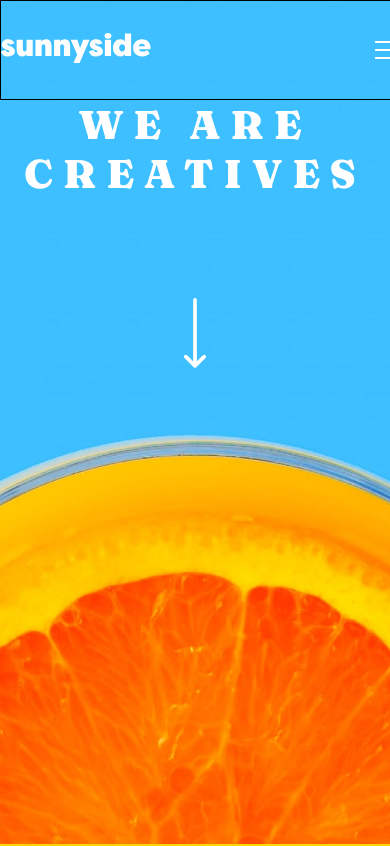
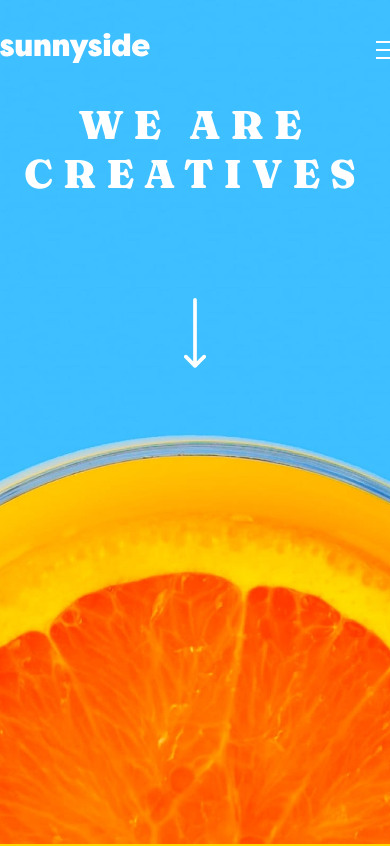
Before and after one commit to Olubiyi1/sunnySide, a plain HTML site: page index.html in a window 390 px wide. Shown: the top 846 px of the page. Drawn offline with Linux system fonts and the light colour scheme.

Commit message:
border error

```diff
--- a/index.css
+++ b/index.css
@@ -385,9 +385,7 @@ footer{
 
 
     header nav{
-        border: 1px solid;
         margin: 0px auto;
-        /* width: 650px; */
     }
 
     .content{
@@ -432,97 +430,3 @@ footer{
     }
 
 }
-
-
-
-    /* header nav .leftNav,#desktop,#eggdesktop{
-        display: none;
-    }
-
-    header nav{
-        border: 1px solid;
-        width: 500px;
-        margin: 0px auto;
-        justify-content: space-between;
-    }
-
-    header nav #logo{
-        margin-left: 0px;
-    }
-
-    header h1{
-        margin-top: 0px;
-    }
-   header #arrowhead{
-    margin-top: -100px;
-   }
-    .content{
-        display: block;
-    }
-
-    .content #text{
-        margin:30px;
-    }
-    .content h1{
-        text-align: center;
-        width: 100%;
-        margin-bottom: 30px;
-    }
-    #text p,button{
-        margin: 0px auto;
-        text-align: center;
-    }
-
-    .content #fruit{
-        position: relative;
-        height: 500px;
-    }
-    .content #fruit #writeup{
-        position: absolute;
-        top:300px;
-        left: 20px;
-        width: 400px;
-
-    }
-
-    .content #fruittwo{
-        position: relative;
-    }
-    .content #fruittwo #writeuptwo{
-        position: absolute;
-        top: 200px;
-        left: 20px;
-        width: 400px;
-
-    }
-
-    section h3{
-        font-size: 20px;
-        margin-bottom: 30px;
-    }
-
-    section .testimonials{
-        display: block;
-    }
-
-    section .testimonials #client img{
-        margin-top: 30px
-    }
-
-    footer .footImages{
-        display: grid;
-        grid-template-columns: 1fr 1fr;
-
-    }
-    footer .footImages img{
-        width: 100%;
-    }
-
-    .socialMedia .socialMediaLinks{
-        width: 50%;
-    }
-
-    .socialMedia .socialMediaImgs{
-        width: 30%;
-    } */
-}
```
